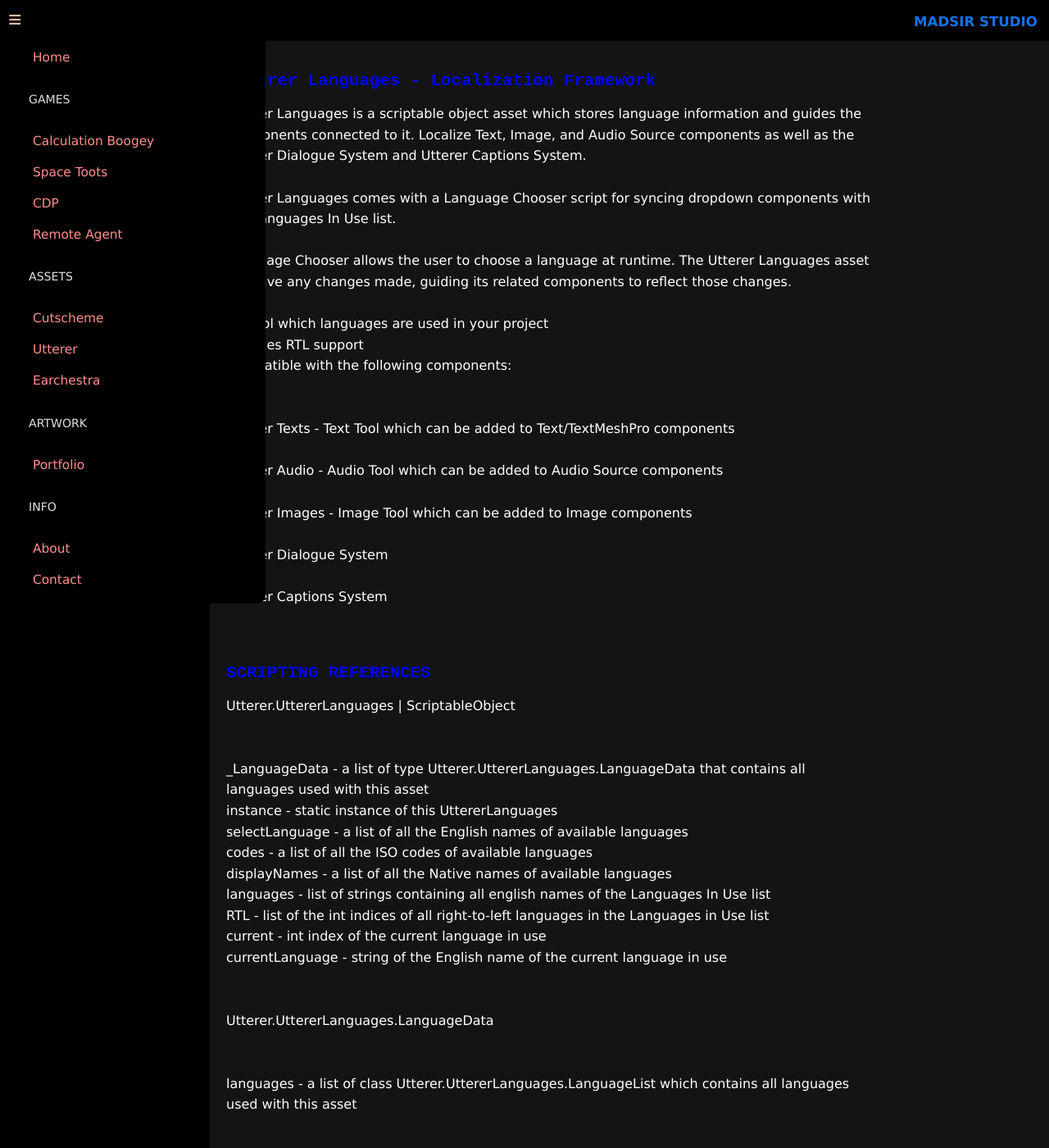
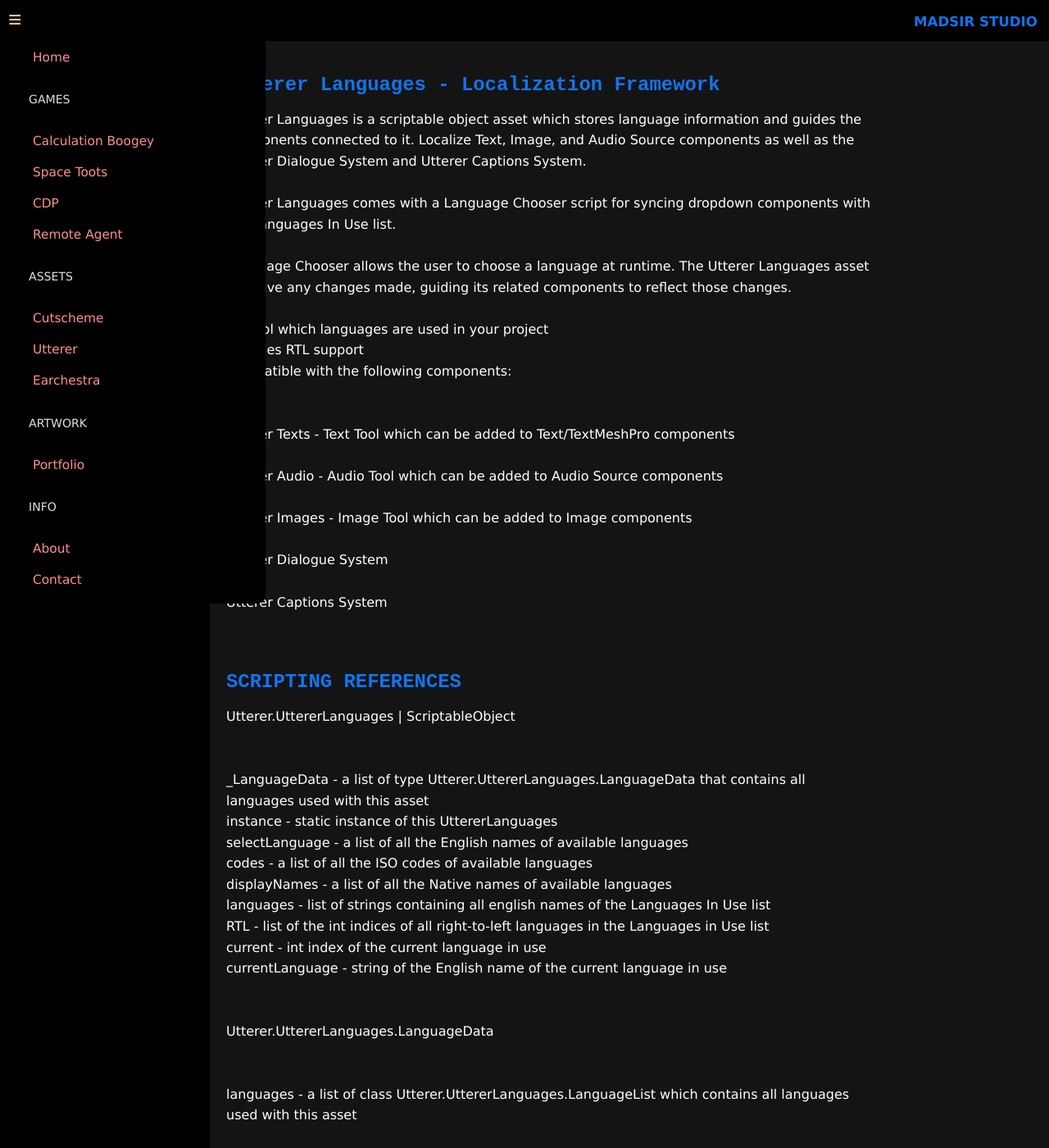
Before and after one commit to Madsir/madsirstudio.github.io, a Jekyll site: the page built from utterer/docs/index.html, in a window 1280 px wide and 1400 px high. Shown: the whole window at 82% size. Built offline with Jekyll 4.4.1, drawn with Linux system fonts in a browser that asks for light colours.

Commit message:
Update index.html

```diff
--- a/utterer/docs/index.html
+++ b/utterer/docs/index.html
@@ -51,7 +51,7 @@
 }
 
 .navbar ul li a:hover {
-    background-color: #1274ef;
+    background-color: cyan;
 }
 
 #documentation {
@@ -68,9 +68,9 @@
 }
 
 #documentation h2 {
-    color: blue;
+    color: #1274ef;
     margin-bottom: 15px;
-   font-size: 2em;
+   font-size: 2.3em;
   font-family: monospace;
 }
 
```
